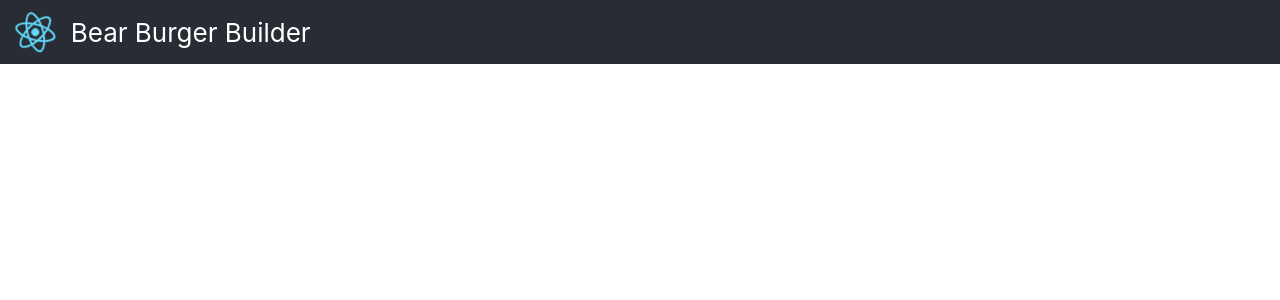
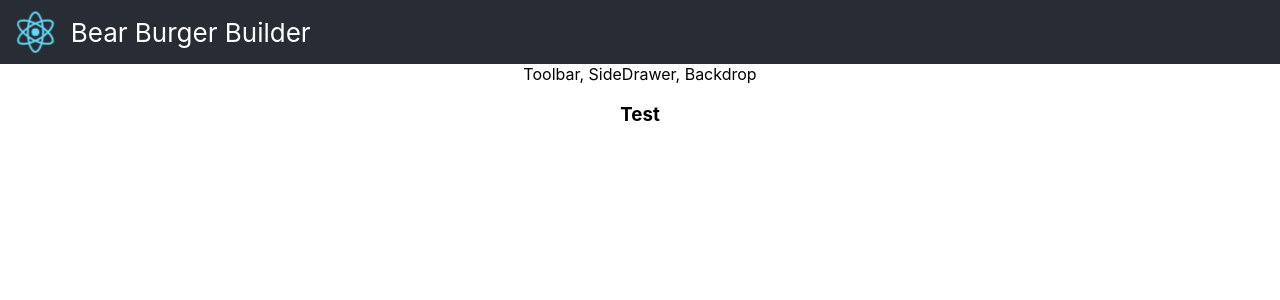
Before and after one commit to cqhung1412/burger-builder, a React app: page / in a window 1280 px wide. Shown: the top 300 px of the page. Built offline with nearby package versions, Linux system fonts and the light colour scheme.

Commit message:
124. Creating a Layout Component

```diff
--- a/src/App.js
+++ b/src/App.js
@@ -1,6 +1,7 @@
 import React from 'react';
 import logo from './assets/logo.svg';
 import './App.css';
+import Layout from './components/Layout/Layout';
 
 function App() {
   return (
@@ -9,6 +10,9 @@
         <img src={logo} className="App-logo" alt="logo" />
         <p>Bear Burger Builder</p>
       </header>
+      <Layout>
+        <h3>Test</h3>
+      </Layout>
     </div>
   );
 }
--- /dev/null
+++ b/src/components/Layout/Layout.jsx
@@ -0,0 +1,15 @@
+import React from 'react'
+import Auxiliary from '../../hoc/Auxiliary'
+
+const Layout = (props) => {
+  return (
+    <Auxiliary>
+      <div>Toolbar, SideDrawer, Backdrop</div>
+      <main>
+        {props.children}
+      </main>
+    </Auxiliary>
+  )
+}
+
+export default Layout
--- /dev/null
+++ b/src/hoc/Auxiliary.js
@@ -0,0 +1,3 @@
+const Auxiliary = props => props.children
+
+export default Auxiliary
```
Also changed, not shown: src/components/Layout/Layout.css (added).
